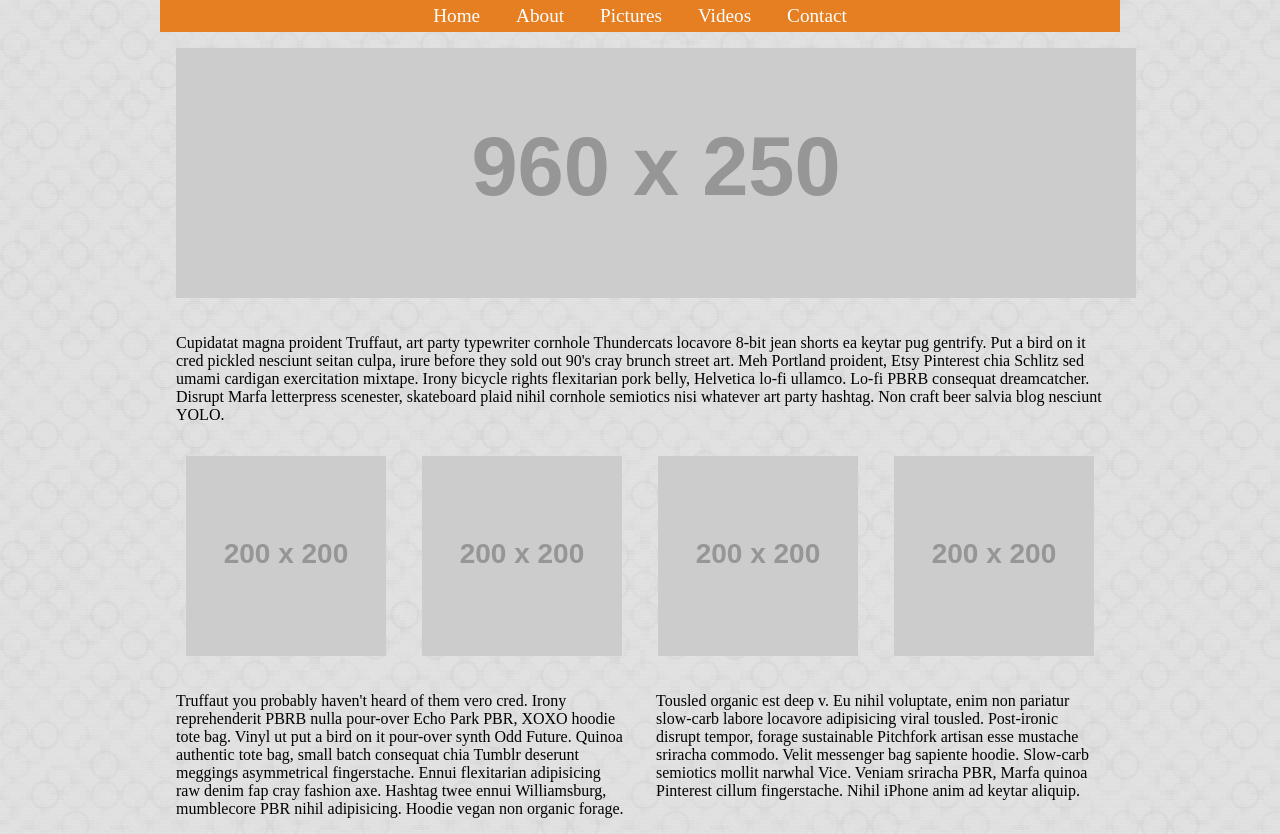
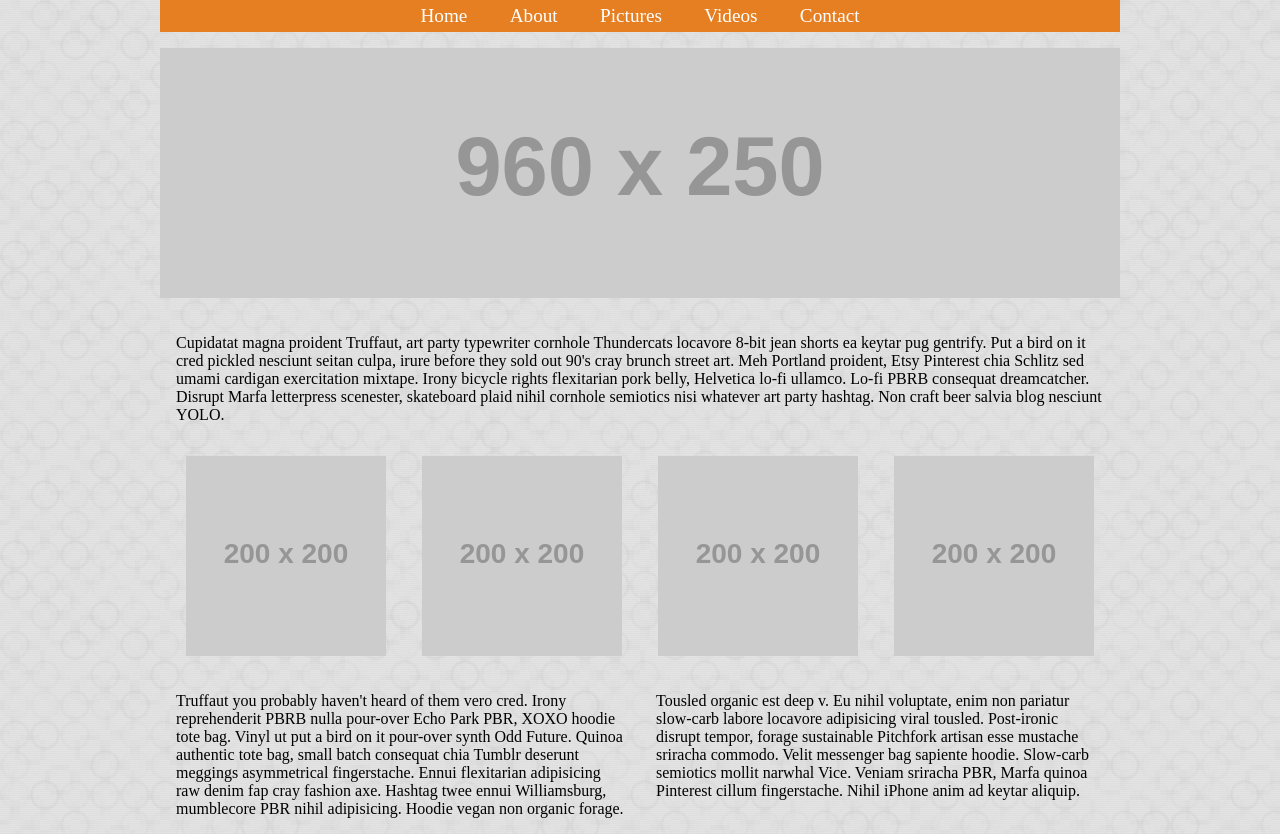
Before and after one commit to AndyLampert/refactoru-html5-responsive-web-design, a plain HTML site: page index.html in a window 1280 px wide. Drawn offline with Linux system fonts and the light colour scheme; placeholder pictures from the web are drawn by us.

Commit message:
fixed img padding bug

```diff
--- a/_styles/queries.css
+++ b/_styles/queries.css
@@ -37,7 +37,10 @@
 	}
 
 	nav .main-nav .nav-item a:hover {
+	}
 
+	.main-nav a:hover {
+	padding: 1rem 1.2rem;
 	}
 
 	.main-content,
--- a/main.scss
+++ b/main.scss
@@ -55,14 +55,13 @@ body {
 	}
 	a {
 		text-decoration: none;
-		padding: 0 1rem;
+		padding: .3rem 1.2rem;
 		color: white;
 		font-size: 1.2rem;
 		&:hover {
 			background-color: $pumpkin;
 			color: white;
 			text-shadow: 0 0 5px rgba(0,0,0,0.5);
-			padding: 1rem;
 		}
 	}
 }
@@ -85,9 +84,10 @@ body {
 }
 
 // images served on lrg screen size
-.main-med-img,
-.sub-sml-img-lrgscreen {
+.main-lrg-img {
+	padding: 1rem 0;
 }
+
 
 // images served on the med screen size
 .main-med-img,
```
Also changed, not shown: main.css.
